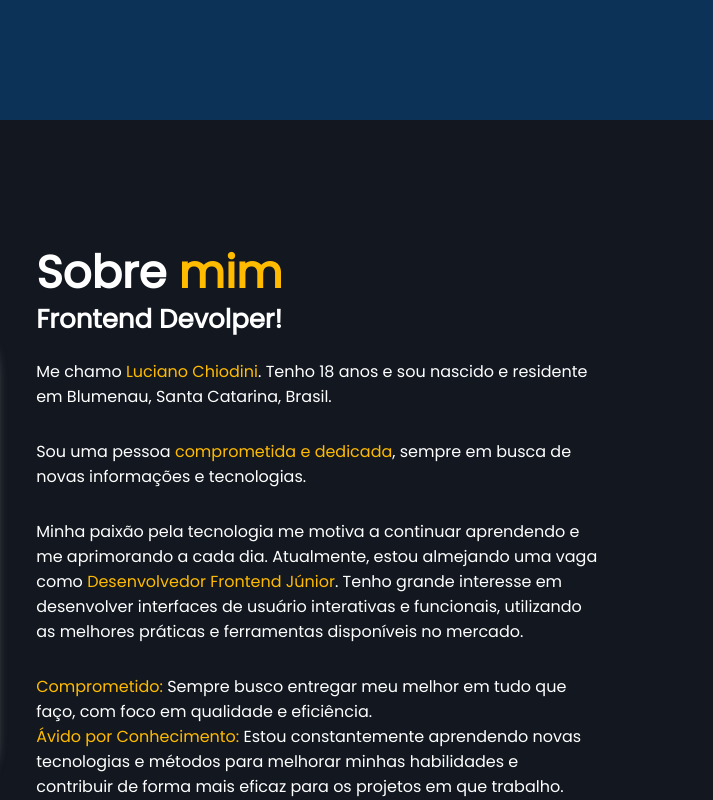
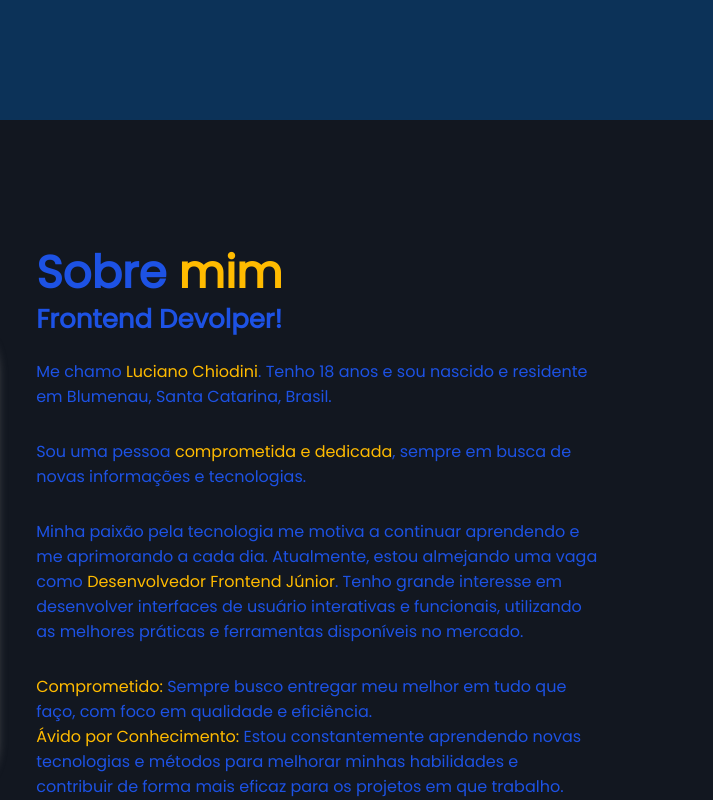
Before and after one commit to yLucino/portifolio, a plain HTML site: page index.html in a window 1280 px wide. Shown: the part 680-1480 px from the top of the page, 567-1280 px from the left. Drawn offline with nearby package versions, Linux system fonts and the light colour scheme.

Commit message:
Referencias README

```diff
--- a/styles.css
+++ b/styles.css
@@ -166,6 +166,7 @@ span {
     align-items: center;
     gap: 2rem;
     background: var(--second-bg-color);
+    color: #1d52e4;
 }
 
 .about-img img {
```
Also changed, not shown: assets/Captura de tela 2024-06-16 102750.png (added), assets/Captura de tela 2024-06-16 104014.png (added), 1 other file.
